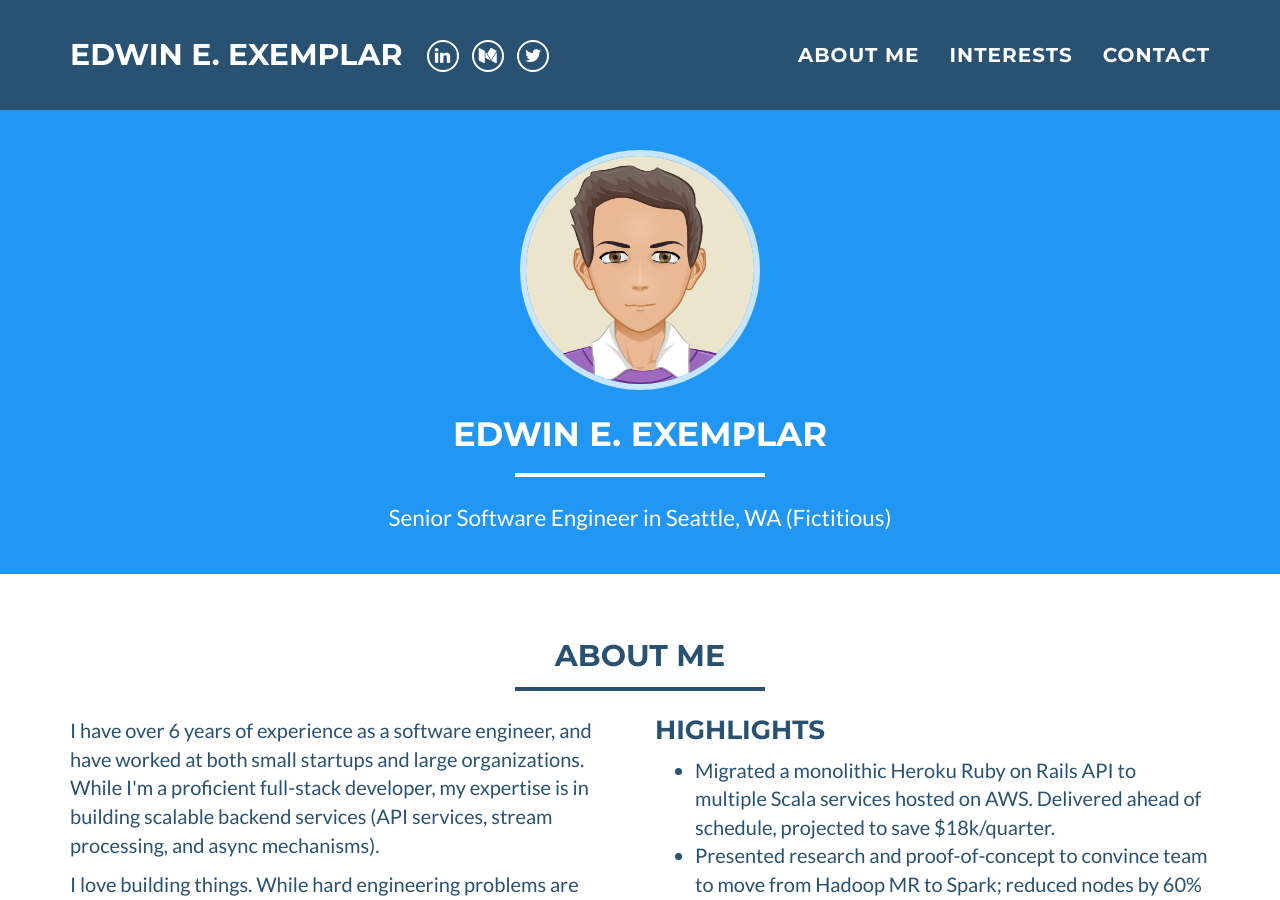
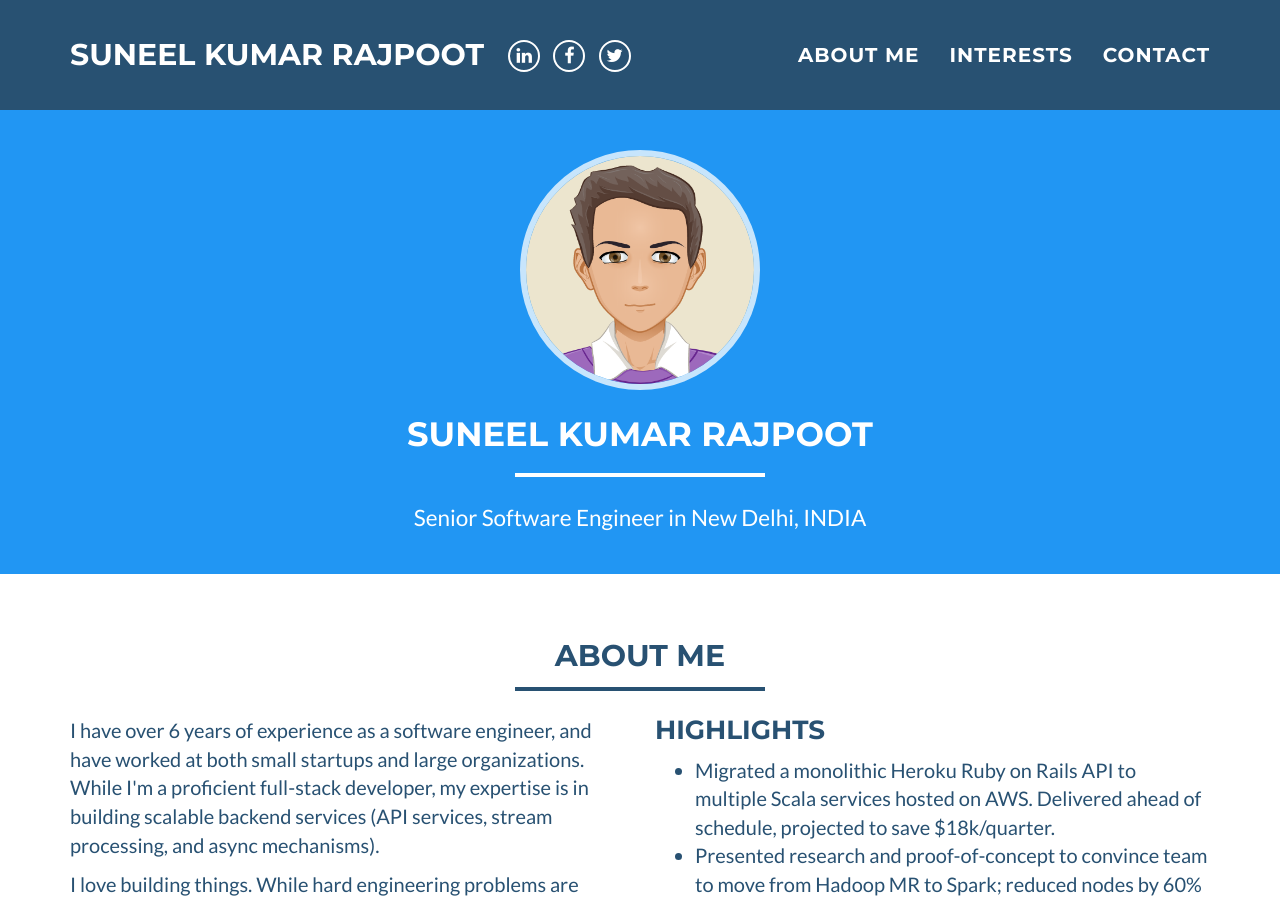
Before and after one commit to suneel97/profile, a Jekyll site: the page built from index.html, in a window 1280 px wide and 900 px high. Built offline with Jekyll 4.4.1, drawn with Linux system fonts in a browser that asks for light colours; some of the changed text lies outside the part shown.

```diff
--- a/_config.yml
+++ b/_config.yml
@@ -1,20 +1,20 @@
 # Site settings
-name: Edwin E. Exemplar
-email: edwin+contactme@someemail.com
+name: Suneel Kumar Rajpoot
+email: suneelweb15@gmail.com
 #canonical_url: https://edwinexemplar.com
 keywords: "Software Engineer, Python, Ruby, Machine Learning, Deep Learning, Startups, Agile, Pair Programming"
-skills: "Senior Software Engineer in Seattle, WA (Fictitious)"
+skills: "Senior Software Engineer in New Delhi, INDIA"
 baseurl:
 
 # Social networks usernames (many more available: google-plus, flickr, dribbble, pinterest, instagram, tumblr, linkedin, etc.)
 # You should replace these with your social networks, of course. :)
 social:
   - title: linkedin
-    url: https://www.linkedin.com/in/cgroom/
-  - title: medium
-    url: https://medium.com/@cgroom
+    url: https://www.linkedin.com/in/suneelrajpoot/
+  - title: facebook
+    url: https://facebook.com/suneelkumar.rajpoot
   - title: twitter
-    url: https://twitter.com/chuck_groom
+    url: https://twitter.com/suneelweb
 
 # Google webmaster tools
 google_verify:
```
